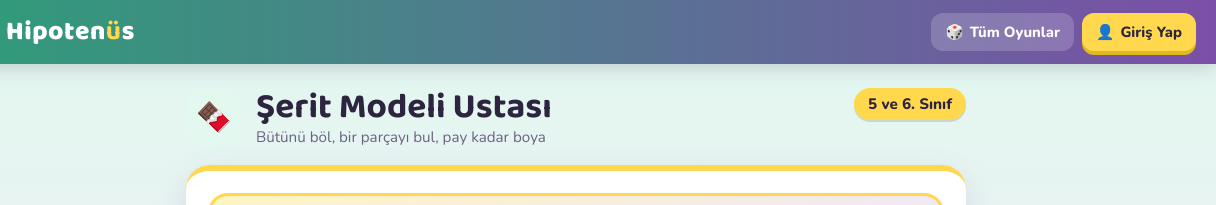
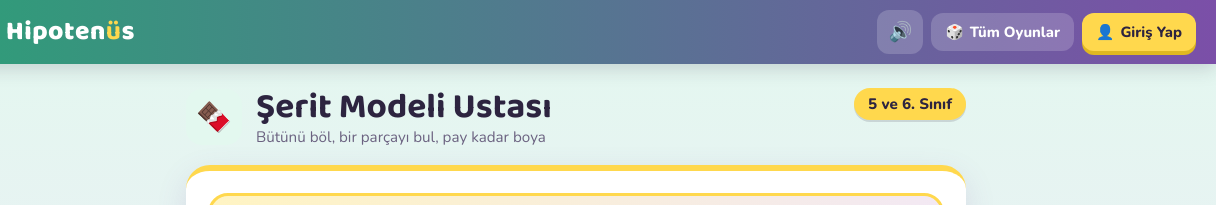
Before and after one commit to Ozgeeeeozturk/hipotenusmatematik, a plain HTML site: page serit-modeli.html in a window 1280 px wide. Both pictures are taken after a click on the button "Tüm Problemler". Shown: the top 205 px of the page, 64-1280 px from the left. Drawn offline with nearby package versions, Linux system fonts and the light colour scheme.

Commit message:
Oyunlara sesler ve neşeli arka plan müziği

```diff
--- a/games.css
+++ b/games.css
@@ -795,3 +795,5 @@ textarea.input{resize:vertical;min-height:64px;font-family:inherit}
 .cm-sound button.off{background:#EDE8F5;filter:grayscale(1);opacity:.65}
 .cm-sound button.off::after{content:'';position:absolute;left:10px;right:10px;top:50%;height:3px;background:var(--danger);border-radius:2px;transform:rotate(-40deg)}
 @media (max-width:640px){.cm-sound-page .play-head{flex-wrap:wrap}.cm-sound-page .play-head > div:not(.cm-sound){flex:1;min-width:0}.cm-sound{position:static;order:5;flex-basis:100%;justify-content:flex-end;background:none;box-shadow:none;padding:0;margin-top:-4px}.cm-sound button{width:42px;height:42px;font-size:1.2rem}}
+/* Ses düğmesi (ses.js): müzik+efekt / yalnız efekt / sessiz */
+.ses-btn{font-size:1.2rem;min-width:46px;justify-content:center;padding-inline:10px}
--- a/serit-modeli.js
+++ b/serit-modeli.js
@@ -135,7 +135,8 @@
       }
     }
 
-    function go(next) { phase = next; $('#smFb').textContent = ''; render(); }
+    // Bir adım doğru tamamlandı: sonraki adıma geç (ara adımlarda geri bildirim satırı boş kaldığı için doğru sesini burada çal)
+    function go(next) { phase = next; $('#smFb').textContent = ''; if (typeof Ses !== 'undefined') Ses.cal('dogru'); render(); }
 
     function checkNumber(raw) {
       const v = Number(String(raw).replace(',', '.'));
--- /dev/null
+++ b/ses.js
@@ -0,0 +1,249 @@
+/* ================= Hipotenüs oyun sesleri =================
+   Bütün sesler Web Audio ile burada sentezlenir: ses dosyası yok, telif hakkı yok.
+   - Doğru cevap: iki notalı neşeli "ding-ding"
+   - Yanlış cevap: yumuşak, korkutmayan "bup-bup"
+   - Oyun bitti: tebrik arpeji ve parıltı
+   - Arka plan: neşeli, kendiliğinden üretilen müzik (hafif davul, zıplayan bas, marimba motifleri)
+   Oyunlara dokunmadan çalışır: #stage içindeki ortak işaretleri izler
+   (pg-fb/cm-fb ok|no, g-opt right|wrong, g-tile wrong, aci-ok, bad, g-timeout, g-result).
+   Üst çubuktaki düğme üç durum arasında geçer: müzik + efekt → yalnız efekt → sessiz. Seçim cihazda saklanır. */
+const Ses = (() => {
+  const DURUMLAR = ['hepsi', 'efekt', 'sessiz'];
+  const ETIKET = { hepsi: ['🔊', 'Ses: müzik ve efektler açık'], efekt: ['🔉', 'Ses: yalnızca efektler (müzik kapalı)'], sessiz: ['🔇', 'Ses kapalı'] };
+  let durum = (typeof store !== 'undefined' && store.get('hip_ses', 'hepsi')) || 'hepsi';
+  if (!DURUMLAR.includes(durum)) durum = 'hepsi';
+  let ctx = null, ana = null, efektK = null, muzikK = null, muzikAcik = false, zamanlayici = null, sonrakiVurus = 0, vurus = 0;
+
+  function baglam() {
+    if (ctx) return ctx;
+    const AC = window.AudioContext || window.webkitAudioContext;
+    if (!AC) return null;
+    ctx = new AC();
+    ana = ctx.createGain(); ana.gain.value = 0.9; ana.connect(ctx.destination);
+    efektK = ctx.createGain(); efektK.gain.value = 1; efektK.connect(ana);
+    muzikK = ctx.createGain(); muzikK.gain.value = 0; muzikK.connect(ana);
+    return ctx;
+  }
+  const frekans = n => 440 * Math.pow(2, (n - 69) / 12); // MIDI nota → Hz
+
+  // Tek nota: zarf (attack/decay) ile yumuşak başlayıp söner
+  function nota({ hz, bas, sure = 0.3, tur = 'sine', ses = 0.2, atak = 0.008, hedef = efektK, suzgec = 0, kayma = 0 }) {
+    const o = ctx.createOscillator(), g = ctx.createGain();
+    o.type = tur; o.frequency.setValueAtTime(hz, bas);
+    if (kayma) o.frequency.exponentialRampToValueAtTime(hz * kayma, bas + sure);
+    g.gain.setValueAtTime(0.0001, bas);
+    g.gain.exponentialRampToValueAtTime(ses, bas + atak);
+    g.gain.exponentialRampToValueAtTime(0.0001, bas + sure);
+    let son = g;
+    if (suzgec) { const f = ctx.createBiquadFilter(); f.type = 'lowpass'; f.frequency.value = suzgec; g.connect(f); son = f; }
+    o.connect(g); son.connect(hedef);
+    o.start(bas); o.stop(bas + sure + 0.05);
+  }
+
+  // Efekt çalarken müziği kısa süre kıs
+  function muzigiKis(saniye) {
+    if (!muzikAcik) return;
+    const t = ctx.currentTime;
+    muzikK.gain.cancelScheduledValues(t);
+    muzikK.gain.setTargetAtTime(0.25, t, 0.03);
+    muzikK.gain.setTargetAtTime(1, t + saniye, 0.4);
+  }
+
+  const EFEKT = {
+    dogru(t) {
+      nota({ hz: frekans(84), bas: t, sure: 0.22, ses: 0.22 });            // C6
+      nota({ hz: frekans(96), bas: t, sure: 0.18, ses: 0.05 });            // parlaklık
+      nota({ hz: frekans(91), bas: t + 0.11, sure: 0.38, ses: 0.24 });     // G6
+      nota({ hz: frekans(103), bas: t + 0.11, sure: 0.3, ses: 0.05 });
+      return 0.5;
+    },
+    yanlis(t) {
+      nota({ hz: frekans(57), bas: t, sure: 0.2, tur: 'triangle', ses: 0.26, suzgec: 1200, kayma: 0.94 });        // A3
+      nota({ hz: frekans(53), bas: t + 0.17, sure: 0.32, tur: 'triangle', ses: 0.26, suzgec: 1000, kayma: 0.9 }); // F3
+      return 0.55;
+    },
+    tebrik(t) {
+      [72, 76, 79, 84].forEach((n, i) => {                                   // C5 E5 G5 C6 arpej
+        nota({ hz: frekans(n), bas: t + i * 0.12, sure: 0.5, tur: 'triangle', ses: 0.2 });
+        nota({ hz: frekans(n + 12), bas: t + i * 0.12, sure: 0.35, ses: 0.05 });
+      });
+      [72, 76, 79, 84].forEach(n => nota({ hz: frekans(n), bas: t + 0.5, sure: 1.4, tur: 'sine', ses: 0.09, atak: 0.02 })); // akor
+      [100, 103, 108, 103, 105, 110, 107].forEach((n, i) =>                  // parıltı
+        nota({ hz: frekans(n), bas: t + 0.55 + i * 0.07, sure: 0.25, ses: 0.035 }));
+      return 1.8;
+    },
+  };
+
+  function cal(ad) {
+    if (window.__sesKayit) window.__sesKayit.push(ad); // test için: hangi ses çalındı
+    if (durum === 'sessiz' || !baglam()) return;
+    if (ctx.state !== 'running') return; // ilk dokunuştan önce ses çalınamaz (tarayıcı kuralı)
+    muzigiKis(EFEKT[ad](ctx.currentTime + 0.01));
+  }
+
+  // ---- Arka plan müziği: 112 BPM, neşeli ve zıplayan (C–G–Am–F) ----
+  // vurus = sekizlik adım sayacı (ölçü başına 8 adım). Davul, zıplayan bas, marimba motifleri ve çok hafif akor.
+  const AKORLAR = [[60, 64, 67], [55, 59, 62], [57, 60, 64], [53, 57, 60]];                 // C G Am F
+  const UST = [[72, 76, 79, 84], [71, 74, 79, 83], [69, 72, 76, 81], [69, 72, 77, 81]];      // melodi için akor sesleri
+  const KOK_BAS = [48, 43, 45, 41];
+  // Motifler: 8 adım, akorun üst seslerinden sıra numarası (null = sus). Akılda kalsın diye tekrar ederler.
+  const MOTIF = [
+    [0, null, 1, 2, null, 3, 2, null],
+    [2, null, 1, null, 0, 1, 2, null],
+    [3, 2, null, 1, 2, null, 0, null],
+    [0, 0, null, 2, 1, null, 3, null],
+  ];
+  const DIZI = [0, 1, 0, 2, 3, 1, 2, 0]; // 8 ölçülük melodi sırası
+  const BAS = [0, null, 12, null, 7, null, 12, 0]; // köke göre aralık
+  let tohum = 7;
+  const rastgele = () => (tohum = (tohum * 16807) % 2147483647) / 2147483647;
+  const VURUS = 60 / 112 / 2; // bir sekizlik
+  let gurultu = null;
+  function gurultuTamponu() {
+    if (gurultu) return gurultu;
+    gurultu = ctx.createBuffer(1, ctx.sampleRate, ctx.sampleRate);
+    const d = gurultu.getChannelData(0);
+    for (let i = 0; i < d.length; i++) d[i] = Math.random() * 2 - 1;
+    return gurultu;
+  }
+  function vurma(t, { tip, frekans: fr, Q = 1, ses, sure }) {
+    const s = ctx.createBufferSource(), f = ctx.createBiquadFilter(), g = ctx.createGain();
+    s.buffer = gurultuTamponu(); f.type = tip; f.frequency.value = fr; f.Q.value = Q;
+    g.gain.setValueAtTime(ses, t); g.gain.exponentialRampToValueAtTime(0.0001, t + sure);
+    s.connect(f); f.connect(g); g.connect(muzikK);
+    s.start(t, Math.random() * 0.5); s.stop(t + sure + 0.02);
+  }
+  function davul(t) {
+    const o = ctx.createOscillator(), g = ctx.createGain();
+    o.frequency.setValueAtTime(130, t); o.frequency.exponentialRampToValueAtTime(45, t + 0.14);
+    g.gain.setValueAtTime(0.16, t); g.gain.exponentialRampToValueAtTime(0.0001, t + 0.2);
+    o.connect(g); g.connect(muzikK); o.start(t); o.stop(t + 0.22);
+  }
+  function marimba(n, t, ses = 0.055) {
+    const hz = frekans(n);
+    nota({ hz, bas: t, sure: 0.34, ses, atak: 0.004, hedef: muzikK });
+    nota({ hz: hz * 4, bas: t, sure: 0.06, ses: ses * 0.25, atak: 0.002, hedef: muzikK });
+    nota({ hz, bas: t, sure: 0.22, tur: 'triangle', ses: ses * 0.3, atak: 0.004, hedef: muzikK });
+  }
+
+  function muzikPlanla() {
+    const ileri = ctx.currentTime + 0.4;
+    while (sonrakiVurus < ileri) {
+      const t = sonrakiVurus, adim = vurus % 8, olcu = Math.floor(vurus / 8), a = olcu % 4;
+      // Davul: bas davul 1 ve 3'te, el çırpma 2 ve 4'te, tıkırtı ara sekizliklerde
+      if (adim === 0 || adim === 4) davul(t);
+      if (adim === 2 || adim === 6) vurma(t, { tip: 'bandpass', frekans: 1800, Q: 0.8, ses: 0.05, sure: 0.09 });
+      if (adim % 2 === 1) vurma(t, { tip: 'highpass', frekans: 6500, ses: 0.022, sure: 0.035 });
+      // Zıplayan bas
+      if (BAS[adim] !== null) nota({ hz: frekans(KOK_BAS[a] + BAS[adim]), bas: t, sure: 0.17, tur: 'triangle', ses: 0.11, atak: 0.005, hedef: muzikK, suzgec: 700 });
+      // Ölçü başında çok hafif akor
+      if (adim === 0) AKORLAR[a].forEach(n => nota({ hz: frekans(n), bas: t, sure: VURUS * 8, ses: 0.012, atak: 0.25, hedef: muzikK }));
+      // Marimba melodisi (her 8 ölçüde bir küçük değişiklik)
+      const m = MOTIF[DIZI[olcu % 8]][adim];
+      if (m !== null && !(olcu % 8 === 7 && adim > 4) && rastgele() > 0.08) marimba(UST[a][m], t);
+      vurus++; sonrakiVurus += VURUS;
+    }
+  }
+
+  function muzikBaslat() {
+    if (muzikAcik || durum !== 'hepsi' || !baglam() || ctx.state !== 'running') return;
+    muzikAcik = true; vurus = 0; sonrakiVurus = ctx.currentTime + 0.1;
+    muzikK.gain.cancelScheduledValues(ctx.currentTime);
+    muzikK.gain.setValueAtTime(0, ctx.currentTime);
+    muzikK.gain.linearRampToValueAtTime(1, ctx.currentTime + 2.5); // yavaşça girsin
+    muzikPlanla(); zamanlayici = setInterval(muzikPlanla, 100);
+  }
+  function muzikDurdur() {
+    if (!muzikAcik) return;
+    muzikAcik = false; clearInterval(zamanlayici);
+    muzikK.gain.cancelScheduledValues(ctx.currentTime);
+    muzikK.gain.setTargetAtTime(0, ctx.currentTime, 0.25);
+  }
+
+  // ---- Oyundaki olayları yakala ----
+  let bekleyen = null, zaman = null;
+  function olay(tur) {
+    if (!bekleyen) bekleyen = new Set();
+    bekleyen.add(tur);
+    clearTimeout(zaman);
+    zaman = setTimeout(() => {
+      const s = bekleyen; bekleyen = null;
+      if (s.has('bitti')) cal('tebrik');      // bitiş ekranı en önemlisi
+      else if (s.has('yanlis')) cal('yanlis'); // yanlışta doğru şık da işaretlenir; yanlış öncelikli
+      else if (s.has('dogru')) cal('dogru');
+    }, 70);
+  }
+  const GERI_BILDIRIM = '.pg-fb, .cm-fb';
+  function incele(el) {
+    if (!(el instanceof Element)) return;
+    if (el.matches('.g-result') || el.querySelector('.g-result')) return olay('bitti');
+    if (el.matches('.g-timeout')) return olay('yanlis');
+    if (el.matches('.aci-ok') || el.querySelector('.aci-ok')) olay('dogru');
+  }
+  function izle(stage) {
+    new MutationObserver(kayitlar => {
+      for (const k of kayitlar) {
+        const hedef = k.type === 'characterData' ? k.target.parentElement : k.target;
+        if (k.type === 'childList') k.addedNodes.forEach(incele);
+        if (k.type === 'attributes') {
+          const el = k.target, eski = ' ' + (k.oldValue || '') + ' ';
+          const yeni = c => el.classList.contains(c) && !eski.includes(' ' + c + ' ');
+          if (el.matches('.g-opt, .g-tile, button') && (yeni('wrong') || yeni('bad'))) olay('yanlis');
+          else if (el.matches('.g-opt') && yeni('right')) olay('dogru');
+          else if (el.matches('.g-tile') && yeni('done')) olay('dogru');
+        }
+        // Geri bildirim satırı yazıldığında (sınıfı ya da metni değişince)
+        const fb = hedef && hedef.closest && hedef.closest(GERI_BILDIRIM);
+        if (fb && fb.textContent.trim() && (k.type !== 'attributes' || k.attributeName === 'class')) {
+          if (fb.classList.contains('ok')) olay('dogru');
+          else if (fb.classList.contains('no')) olay('yanlis');
+        }
+      }
+    }).observe(stage, { subtree: true, childList: true, characterData: true, attributes: true, attributeFilter: ['class'], attributeOldValue: true });
+  }
+
+  // ---- Düğme ----
+  function dugmeGuncelle(b) { const [ic, ad] = ETIKET[durum]; b.textContent = ic; b.title = ad; b.setAttribute('aria-label', ad); }
+  function dugmeEkle() {
+    const yer = document.querySelector('.bar-actions');
+    if (!yer || document.getElementById('sesBtn')) return;
+    const b = document.createElement('button');
+    b.id = 'sesBtn'; b.type = 'button'; b.className = 'btn-login btn-ghost ses-btn';
+    dugmeGuncelle(b);
+    b.addEventListener('click', e => {
+      e.stopPropagation();
+      durum = DURUMLAR[(DURUMLAR.indexOf(durum) + 1) % DURUMLAR.length];
+      if (typeof store !== 'undefined') store.set('hip_ses', durum);
+      dugmeGuncelle(b);
+      uyan();
+      if (durum === 'hepsi') muzikBaslat(); else muzikDurdur();
+      if (durum !== 'sessiz') cal('dogru'); // seçimin duyulsun
+    });
+    yer.insertBefore(b, yer.firstChild);
+  }
+
+  // Tarayıcılar sesi ancak ilk dokunuştan sonra açar
+  function uyan() {
+    if (!baglam()) return;
+    if (ctx.state === 'suspended') ctx.resume().then(muzikBaslat, () => {});
+    else muzikBaslat();
+  }
+
+  function baslat() {
+    const stage = document.getElementById('stage');
+    if (!stage || !document.querySelector('.play-head')) return;
+    dugmeEkle();
+    izle(stage);
+    ['pointerdown', 'keydown', 'touchstart'].forEach(ev => document.addEventListener(ev, uyan, { once: false, passive: true, capture: true }));
+    document.addEventListener('visibilitychange', () => {
+      if (!ctx) return;
+      if (document.hidden) { muzikDurdur(); ctx.suspend().catch(() => {}); }
+      else ctx.resume().then(muzikBaslat, () => {});
+    });
+  }
+
+  return { baslat, cal };
+})();
+
+if (document.readyState === 'loading') document.addEventListener('DOMContentLoaded', Ses.baslat);
+else Ses.baslat();
--- a/sw.js
+++ b/sw.js
@@ -1,7 +1,7 @@
 /* Hipotenüs service worker: çevrimdışı çalışma ve hızlı açılış */
-const VERSION = 'hipotenus-v66';
+const VERSION = 'hipotenus-v68';
 const SHELL = [
-  './', 'index.html', 'giris.html', 'sifre-yenile.html', 'gizlilik.html', 'oyunlar.html', 'oyun.html', 'olustur.html', 'aci-ustasi.html', 'aci-ustasi.js', 'pergel.html', 'pergel.js', 'yaricap-tasi.html', 'yaricap-tasi.js', 'es-dogru.html', 'es-dogru.js', 'saat-aci.html', 'saat-aci.js', 'acinim.html', 'acinim.js', 'cekirge.html', 'cekirge.js', 'termometre.html', 'termometre.js', 'ucgen-avcisi.html', 'ucgen-avcisi.js', 'cember-ucgen.html', 'cember-ucgen.js', 'esit-aralik.html', 'esit-aralik.js', 'fayans.html', 'fayans.js', 'sinif.html', 'sinif.js', 'carpim-merdiveni.html', 'carpim-merdiveni.js', 'aci-boyama.html', 'aci-boyama.js', 'serit-modeli.html', 'serit-modeli.js', 'takip.html', 'takip.js', 'kazanimlar.html', 'kazanimlar.js', 'kazanimlar-veri.js', 'calisma-kagitlari.html', 'style.css', 'games.css', 'app.js', 'games.js', 'config.js', 'vendor/supabase.js', 'manifest.webmanifest',
+  './', 'index.html', 'giris.html', 'sifre-yenile.html', 'gizlilik.html', 'oyunlar.html', 'oyun.html', 'olustur.html', 'aci-ustasi.html', 'aci-ustasi.js', 'pergel.html', 'pergel.js', 'yaricap-tasi.html', 'yaricap-tasi.js', 'es-dogru.html', 'es-dogru.js', 'saat-aci.html', 'saat-aci.js', 'acinim.html', 'acinim.js', 'cekirge.html', 'cekirge.js', 'termometre.html', 'termometre.js', 'ucgen-avcisi.html', 'ucgen-avcisi.js', 'cember-ucgen.html', 'cember-ucgen.js', 'esit-aralik.html', 'esit-aralik.js', 'fayans.html', 'fayans.js', 'sinif.html', 'sinif.js', 'carpim-merdiveni.html', 'carpim-merdiveni.js', 'aci-boyama.html', 'aci-boyama.js', 'serit-modeli.html', 'serit-modeli.js', 'takip.html', 'takip.js', 'kazanimlar.html', 'kazanimlar.js', 'kazanimlar-veri.js', 'calisma-kagitlari.html', 'style.css', 'games.css', 'app.js', 'games.js', 'ses.js', 'config.js', 'vendor/supabase.js', 'manifest.webmanifest',
   'icons/icon-192.png', 'icons/icon-512.png', 'icons/apple-touch-icon.png', 'icons/favicon-32.png',
 ];
 
```
Also changed, not shown: aci-boyama.html (+1 -0 lines), aci-ustasi.html (+1 -0 lines), acinim.html (+1 -0 lines), carpim-merdiveni.html (+1 -0 lines), cekirge.html (+1 -0 lines), cember-ucgen.html (+1 -0 lines), es-dogru.html (+1 -0 lines), esit-aralik.html (+1 -0 lines), fayans.html (+1 -0 lines), oyun.html (+1 -0 lines), pergel.html (+1 -0 lines), saat-aci.html (+1 -0 lines), serit-modeli.html (+1 -0 lines), termometre.html (+1 -0 lines), 2 more files.
